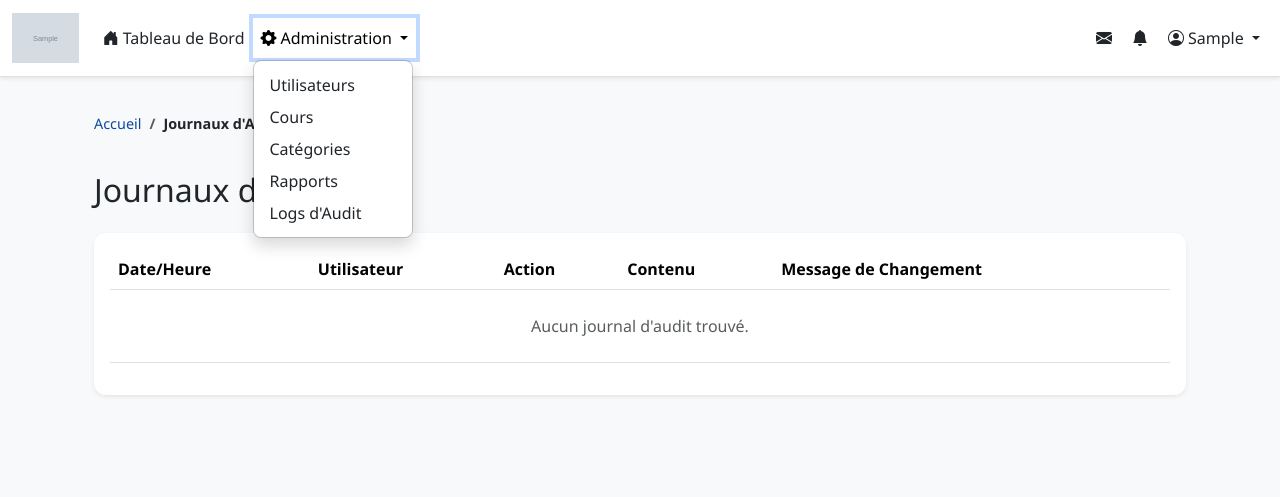
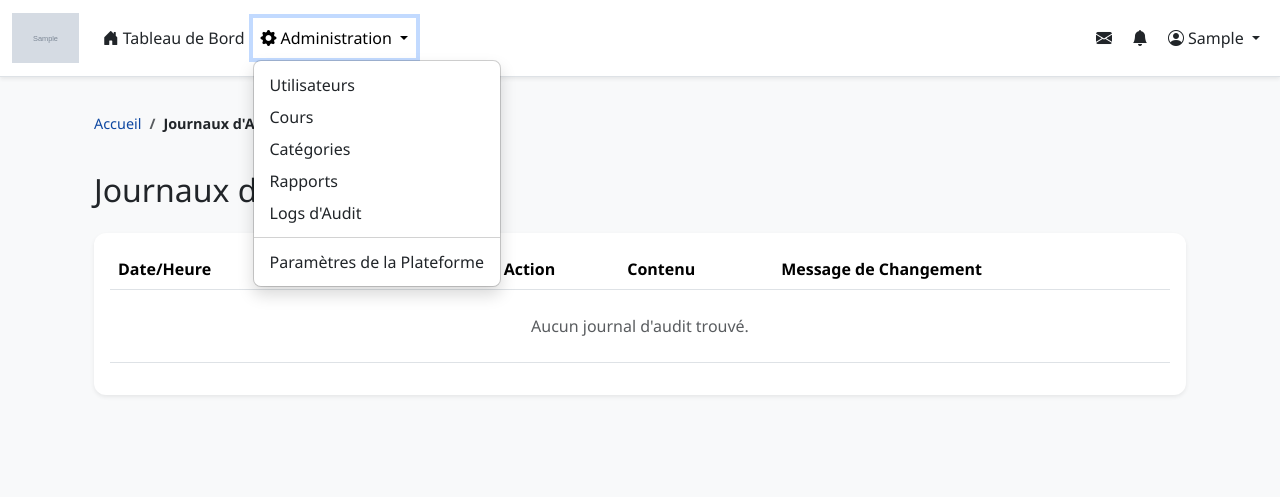
Before and after one commit to Emmanuel-365/e-istc-elearning, a Django app: page /administration/audit-logs/ in a window 1280 px wide, after a click on "Administration". Shown: the top 497 px of the page. Run offline with Django 5.2, Linux system fonts and the light colour scheme; a user stored in the database is signed in; tables that the repository leaves empty hold one stand-in row (values such as "Sample post"); grey boxes marked "Sample" are stand-in pictures; data that the repository does not hold is empty.

Commit message:
ajout de la photo de profil par defaut et du lien des paramètres de la plateforme dans l'interface d'administration

```diff
--- a/e_istc/users/templates/base.html
+++ b/e_istc/users/templates/base.html
@@ -92,6 +92,8 @@
                                 <li><a class="dropdown-item" href="{% url 'administration:category_management_page' %}">Catégories</a></li>
                                 <li><a class="dropdown-item" href="{% url 'administration:reports_page' %}">Rapports</a></li>
                                 <li><a class="dropdown-item" href="{% url 'administration:audit_logs_page' %}">Logs d'Audit</a></li>
+                                <li><hr class="dropdown-divider"></li>
+                                <li><a class="dropdown-item" href="{% url 'platform_settings:platform_settings' %}">Paramètres de la Plateforme</a></li>
                             </ul>
                         </li>
                         {% endif %}
```
Also changed, not shown: e_istc/static/img/default_profile.png.
